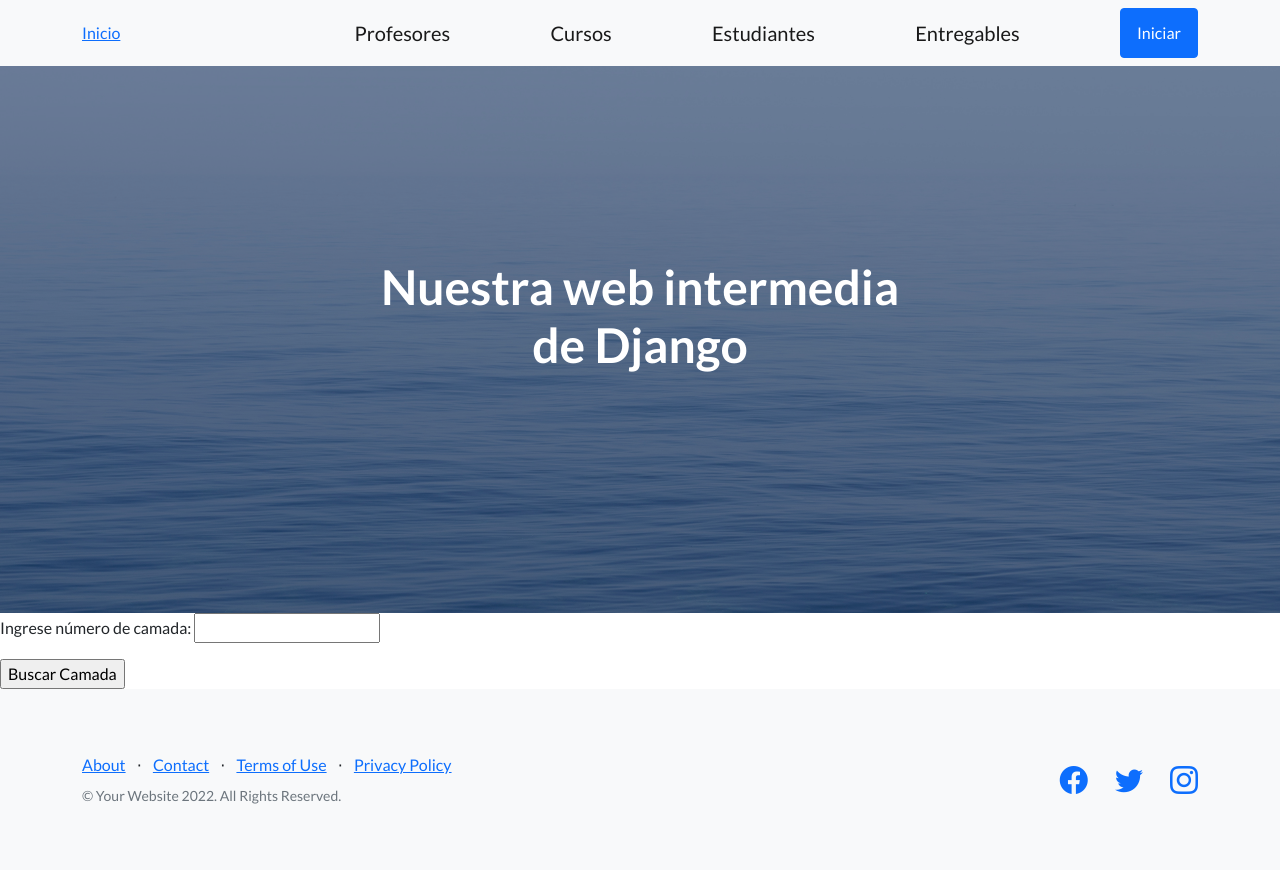
After one commit to ferCozzolino/EjercicioDjangoCoder, a Django app: page /app-coder/busqueda_camada/ in a window 1280 px wide. The commit adds this page. Run offline with Django 4.2, Linux system fonts and the light colour scheme; some libraries are stand-ins or nearby versions.

Commit message:
Agregado de form de Django

```diff
--- /dev/null
+++ b/AppCoder/forms.py
@@ -0,0 +1,5 @@
+from django import forms
+
+class CursoFormulario(forms.Form):
+    curso = forms.CharField()
+    camada = forms.IntegerField()
--- /dev/null
+++ b/AppCoder/templates/busqueda_camada.html
@@ -0,0 +1,12 @@
+{% extends 'padre.html' %}
+{% load static %}
+
+{% block contenidoQueCambia %}
+
+    <form action="{% url 'buscar' %}" method="GET"> {% csrf_token %}
+
+        <p>Ingrese número de camada: <input type="text" name="camada"> </p>
+        <input type="submit" value="Buscar Camada">
+
+    </form>
+{% endblock contenidoQueCambia %}
--- a/AppCoder/templates/cursos.html
+++ b/AppCoder/templates/cursos.html
@@ -13,4 +13,6 @@
 
         </ul>
 
+       <a href="{% url 'CursoFormulario' %}">Agregar curso</a>
+
 {% endblock contenidoQueCambia %}
--- a/AppCoder/urls.py
+++ b/AppCoder/urls.py
@@ -1,8 +1,7 @@
 from http.client import INSUFFICIENT_STORAGE
 from multiprocessing import current_process
 from django.urls import path
-from .views import curso, cursos, entregables, estudiantes, inicio, lista_curso, profesores
-
+from .views import buscar, busqueda_camada, curso, cursoFormulario, cursos, entregables, estudiantes, inicio, lista_curso, profesores
 
 urlpatterns = [
 
@@ -13,5 +12,8 @@ urlpatterns = [
     path('entregables/',entregables, name="Entregables"),
     path('cursos/',cursos, name="Cursos"),
     path('', inicio),
+    path('cursoFormulario/',cursoFormulario, name="CursoFormulario"),
+    path('busqueda_camada/',busqueda_camada, name="busqueda_camada"),
+    path('buscar/', buscar, name='buscar')
 
 ]
--- a/AppCoder/views.py
+++ b/AppCoder/views.py
@@ -1,6 +1,9 @@
 from ast import Return
+import re
 from django.http import HttpResponse
-from django.shortcuts import render
+from django.shortcuts import render, redirect
+
+from .forms import CursoFormulario
 from .models import Curso
 
 # Create your views here.
@@ -35,3 +38,35 @@ def entregables(request):
 
 def inicio(request):
     return render(request, "inicio.html")
+
+
+def cursoFormulario(request):
+
+    print('method:', request.method)
+    print('post: ', request.POST)
+
+    if request.method == 'POST':
+
+        mi_formulario = CursoFormulario(request.POST)
+        print (mi_formulario)
+
+        if mi_formulario.is_valid():
+            data = mi_formulario.cleaned_data
+            curso = Curso(nombre=data['curso'], camada=data['camada'])
+            curso.save()
+            return redirect('Cursos')
+    else:
+        mi_formulario = CursoFormulario()
+
+    return render(request,"cursoFormulario.html", {'mi_formulario': mi_formulario})
+
+def busqueda_camada(request):
+    return render(request, 'busqueda_camada.html')
+
+
+
+def buscar(request):
+
+    camada_buscada = request.GET['camada']
+    curso= Curso.objects.get(camada = camada_buscada)
+    return render(request, "resultadoBusqueda.html", {"cursos": cursos, "camada": camada_buscada})
```
Also changed, not shown: AppCoder/templates/cursoFormulario.html (added, +14 -0 lines), AppCoder/templates/resultadoBusqueda.html (added, +13 -0 lines), db.sqlite3.
